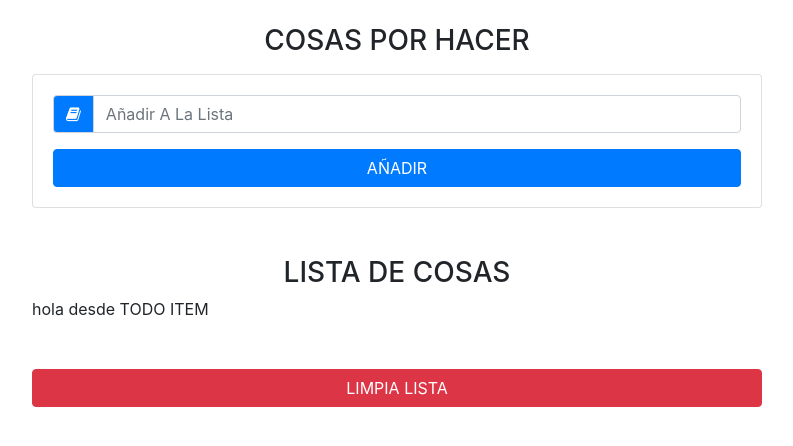
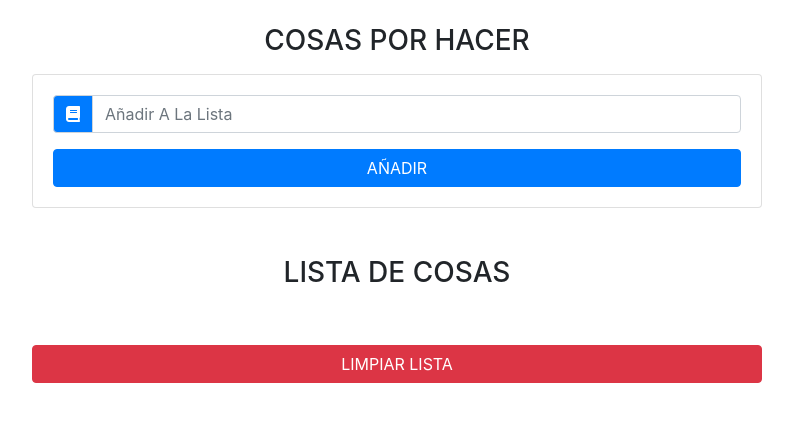
Before and after one commit to TheKevinT/React-TodoList, a React (Create React App) app: page / in a window 1280 px wide. Shown: the top 446 px of the page, without its empty margins (243-1036 px from the left). Built offline with nearby package versions, Linux system fonts and the light colour scheme.

Commit message:
añadir tarea funcionando

```diff
--- a/package.json
+++ b/package.json
@@ -10,6 +10,7 @@
     "react": "^16.13.1",
     "react-dom": "^16.13.1",
     "react-scripts": "3.4.1",
+    "react-uuid": "^1.0.2",
     "uuid": "^8.0.0"
   },
   "scripts": {
--- a/public/index.html
+++ b/public/index.html
@@ -26,7 +26,7 @@
     -->
 
 <!--BOOTSTRAP IMPORTAR-->
-<link rel="stylesheet" href="https://stackpath.bootstrapcdn.com/font-awesome/4.7.0/css/font-awesome.min.css">
+<link rel="stylesheet" href="https://cdnjs.cloudflare.com/ajax/libs/font-awesome/5.13.0/css/all.min.css">
 
 
 
--- a/src/App.js
+++ b/src/App.js
@@ -1,4 +1,4 @@
-import React from 'react';
+import React, { Component } from 'react';
 //cuando usas mucho codigo HTML
 import  { Fragment } from 'react';
 //importamos
@@ -6,9 +6,48 @@ import TodoInput from './components/TodoInput';
 import TodoList from './components/TodoList';
 //importar bootstrap
 import 'bootstrap/dist/css/bootstrap.min.css';
-import uuid from "uuid";
+//para que genere un id unico debemos instalra  npm i react-uuid
+import uuid from 'react-uuid'
 
-function App() {
+
+class App extends Component {
+
+ state={
+    items:[],
+    id: uuid(),
+    item: '',
+    editItem:false
+  }
+
+ handleChange = e =>{
+    this.setState({
+      item:e.target.value
+    });
+  }
+
+ handleSumit =(e) =>{
+  e.preventDefault();
+
+//CREAR UN ITEM
+const newItem={
+  id:this.state.id,
+  title:this.state.item
+}
+console.log(newItem);
+const updateItems = [...this.state.items, newItem];
+
+this.setState({
+  items:updateItems,
+  item:'',
+  id: uuid(),
+  editItem:false
+})
+
+
+
+
+}
+ render() {
   return (
     <Fragment>
         <div className="container">
@@ -19,8 +58,16 @@ function App() {
                   COSAS POR HACER
 
                 </h3>
-        <TodoInput/>
-        <TodoList/>
+            <TodoInput
+              item= {this.state.item}
+              handleChange={this.handleChange}
+              handleSumit={this.handleSumit}
+
+              />
+            <TodoList
+              items ={this.state.items}
+
+            />
 
             </div>
           </div>
@@ -28,5 +75,6 @@ function App() {
     </Fragment>
       );
   }
+}
 
 export default App;
--- a/src/components/TodoInput.js
+++ b/src/components/TodoInput.js
@@ -3,11 +3,12 @@ import  { Fragment } from 'react';
 
 export default class TodoInput extends Component {
     render() {
+        const { item, handleChange, handleSumit} = this.props;
         return (
         <Fragment>
 
             <div className="card card-body my-3">
-                <form>
+                <form onSubmit={handleSumit}>
                     <div className="input-group">
                         <div className="input-group-prepend">
                                <div className="input-group-text bg-primary text-white">
@@ -16,7 +17,7 @@ export default class TodoInput extends Component {
                                 </div>
                         </div>
 
-                    <input type ="text "className="form-control text-capitalize" placeholder="Añadir a la lista"></input>
+                    <input type ="text "className="form-control text-capitalize" placeholder="Añadir a la lista" value={item} onChange={handleChange}></input>
                     </div>
                     <button type="submit" className="btn btn-block btn-primary mt-3" >AÑADIR</button>
                 </form>
--- a/src/components/TodoItem.js
+++ b/src/components/TodoItem.js
@@ -1,11 +1,32 @@
 import React, { Component } from 'react'
-
+import  { Fragment } from 'react';
 export default class TodoItem extends Component {
     render() {
+        const {title}= this.props;
+
+
         return (
-            <div>
-                hola desde TODO ITEM
-            </div>
+        <Fragment>
+            <li className="list-group-item text-capitalize d-flex justify-content-between my-2">
+                <h6>{title}</h6>
+
+                <div className="todo-icon">
+
+                    <span className="mx-2 text-success" >
+                        <i className="fas fa-pen" ></i>
+
+                    </span>
+
+
+                    <span className="mx-2 text-danger" >
+                        <i className="fas fa-trash" ></i>
+
+                    </span>
+
+                </div>
+
+            </li>
+        </Fragment>
         )
     }
 }
--- a/src/components/TodoList.js
+++ b/src/components/TodoList.js
@@ -4,13 +4,22 @@ import  { Fragment } from 'react';
 
 export default class TodoList extends Component {
     render() {
+        const {items} = this.props;
         return (
            <Fragment>
                <ul className="list-group my-5">
                     <h3 className="text-capitalize text-center">LISTA DE COSAS</h3>
-                    <TodoItem/>
 
-                    <button type="submit" className="btn btn-danger btn-block text-capitalize mt-5">LIMPIA LISTA</button>
+{
+    items.map(item=>{
+        return (
+            <TodoItem key={item.id} title={item.title}/>
+        )
+    })
+}
+
+
+                    <button type="submit" className="btn btn-danger btn-block text-capitalize mt-5">LIMPIAR LISTA</button>
                </ul>
 
            </Fragment>
```
Also changed, not shown: 1 other file (tests, documents, lock files or other folders). Lines whose indentation alone changed are shown as unchanged.
